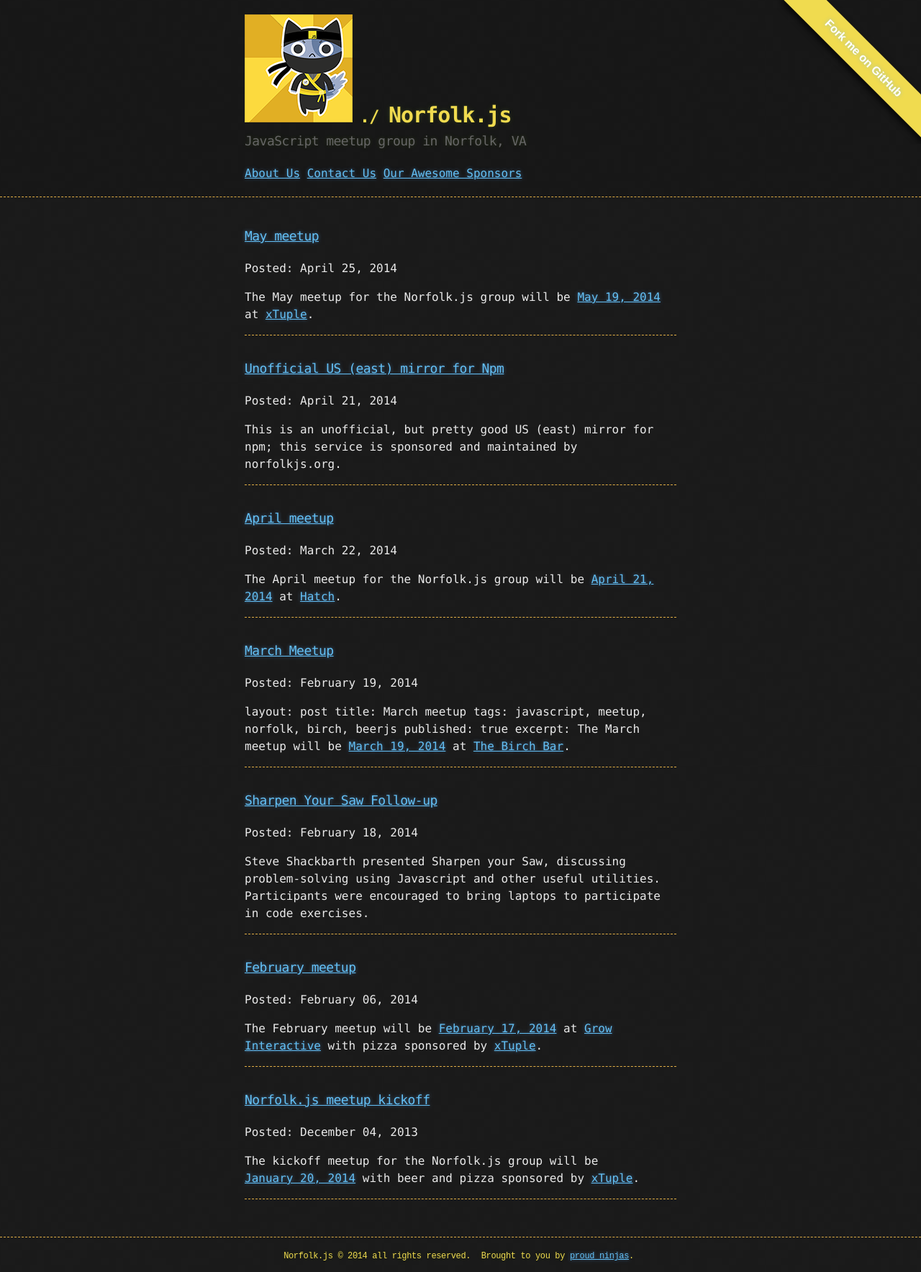
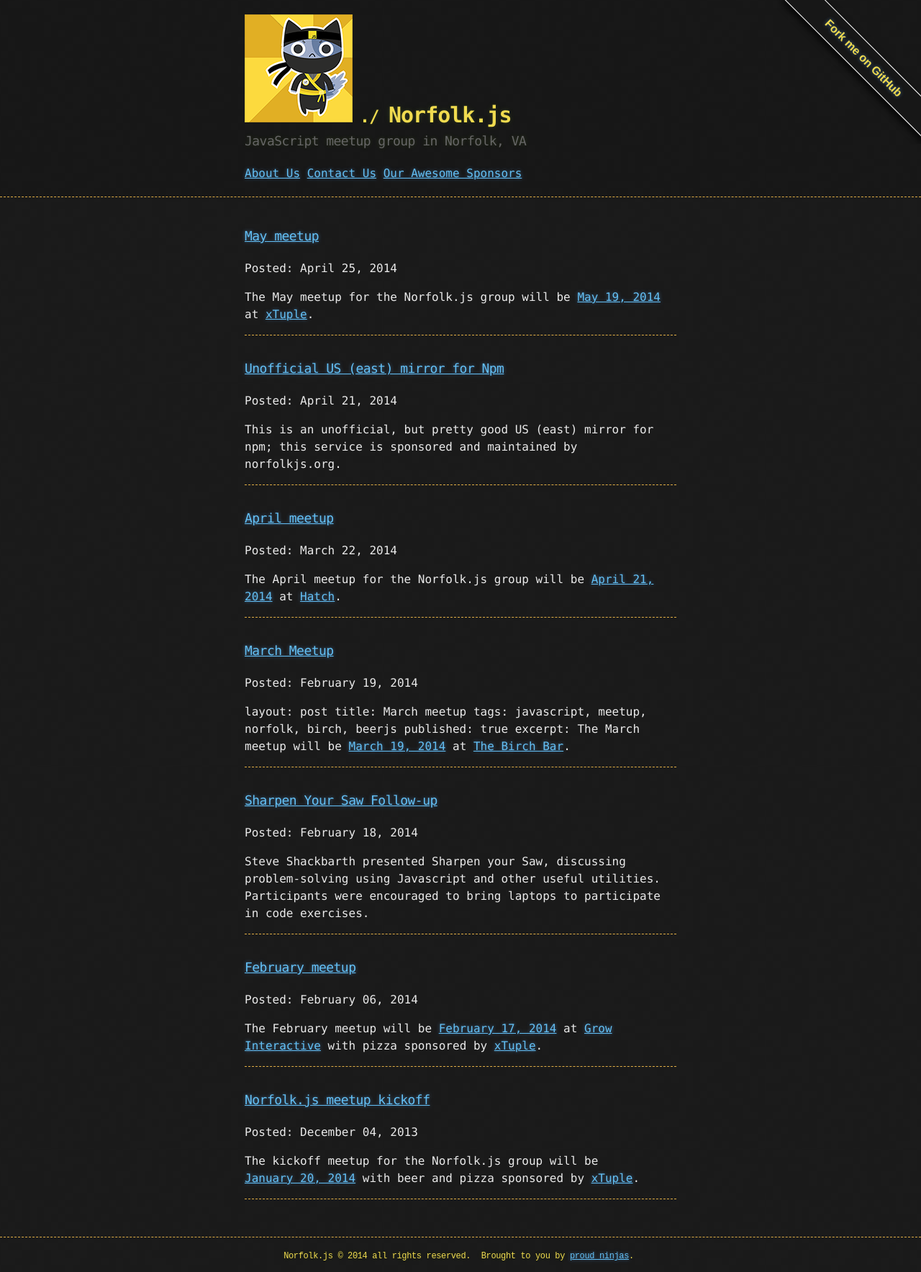
Before and after one commit to norfolkjs/norfolkjs.github.io, a Jekyll site: the page built from index.html, in a window 1280 px wide. Shown: the whole page at 72% size. Built offline with Jekyll 4.4.1, drawn with Linux system fonts in a browser that asks for light colours; Markdown is read by kramdown in place of the engine named in the settings.

Commit message:
reclosing issue 24, refactored CSS out

```diff
--- a/_includes/header.html
+++ b/_includes/header.html
@@ -1,3 +1,4 @@
+<span id="forkongithub"><a href="https://github.com/codepo8/css-fork-on-github-ribbon">Fork me on GitHub</a></span>
 <header>
   <div class="container">
     <a href="../index.html"><img src="../images/ninjacat_150.png"></a>
--- a/_includes/ribbon.html
+++ /dev/null
@@ -1 +0,0 @@
-<style>#forkongithub a{background:#f0db4f;color:#fff;text-decoration:none;font-family:arial, sans-serif;text-align:center;font-weight:bold;padding:5px 40px;font-size:1rem;line-height:2rem;position:relative;transition:0.5s;}#forkongithub a:hover{background:#161616;color:#f0db4f;}#forkongithub a::before,#forkongithub a::after{content:"";width:100%;display:block;position:absolute;top:1px;left:0;height:1px;background:#f0db4f;}#forkongithub a::after{bottom:1px;top:auto;}@media screen and (min-width:800px){#forkongithub{position:absolute;display:block;top:0;right:0;width:200px;overflow:hidden;height:200px;}#forkongithub a{width:200px;position:absolute;top:60px;right:-60px;transform:rotate(45deg);-webkit-transform:rotate(45deg);box-shadow:4px 4px 10px rgba(0,0,0,0.8);}}</style><span id="forkongithub"><a href="https://github.com/codepo8/css-fork-on-github-ribbon">Fork me on GitHub</a></span>
--- a/_layouts/layout.html
+++ b/_layouts/layout.html
@@ -7,6 +7,7 @@
     <link rel="author" href="humans.txt" />
     <link rel="stylesheet" type="text/css" href="../stylesheets/stylesheet.css" media="screen" />
     <link rel="stylesheet" type="text/css" href="../stylesheets/pygment_trac.css" media="screen" />
+<link rel="stylesheet" type="text/css" href="../stylesheets/ribbon.css" media="screen" />
 
     <title>{{page.title}}</title>
     <script>
@@ -21,7 +22,6 @@
   </head>
 
 <body>
-{% include ribbon.html %}
 {% include header.html %}
 
 <div class="container">
--- /dev/null
+++ b/stylesheets/ribbon.css
@@ -0,0 +1 @@
+#forkongithub a{background:#171717;color:#f0db4f;text-decoration:none;font-family:arial, sans-serif;text-align:center;font-weight:bold;padding:5px 40px;font-size:1rem;line-height:2rem;position:relative;transition:0.5s;}#forkongithub a:hover{background:#f0db4f;color:#fff;}#forkongithub a::before,#forkongithub a::after{content:"";width:100%;display:block;position:absolute;top:1px;left:0;height:1px;background:#fff;}#forkongithub a::after{bottom:1px;top:auto;}@media screen and (min-width:800px){#forkongithub{position:absolute;display:block;top:0;right:0;width:200px;overflow:hidden;height:200px;}#forkongithub a{width:200px;position:absolute;top:60px;right:-60px;transform:rotate(45deg);-webkit-transform:rotate(45deg);box-shadow:4px 4px 10px rgba(0,0,0,0.8);}}
```
